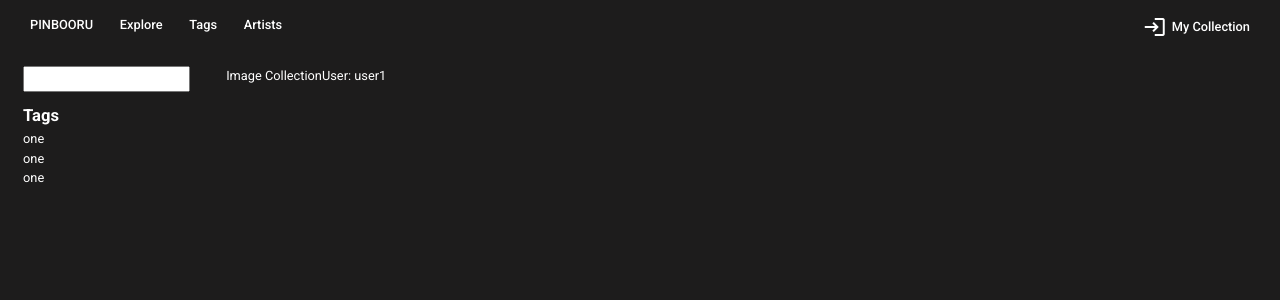
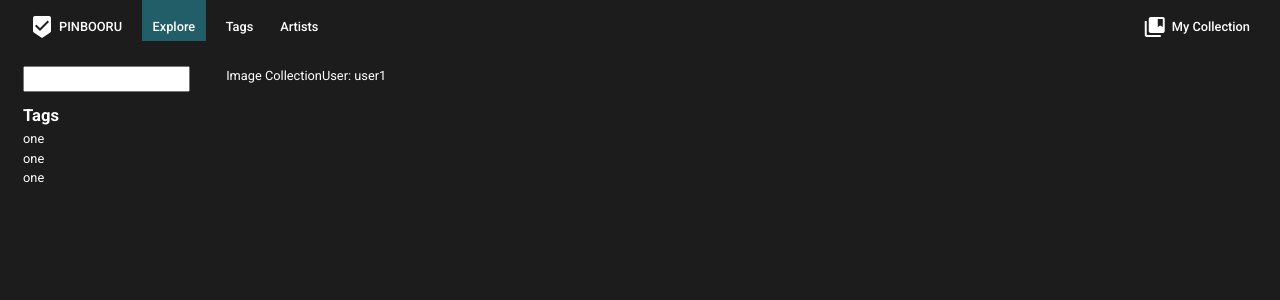
Before and after one commit to paolo-jpl/pinbooru, a React (Vite) app: page / in a window 1280 px wide. Shown: the top 300 px of the page. Built offline with nearby package versions, Linux system fonts and the light colour scheme.

Commit message:
ui indicator for active nav

```diff
--- a/src/App.css
+++ b/src/App.css
@@ -18,6 +18,7 @@
   padding: 1rem 1.8rem;
   display: flex;
   justify-content: space-between;
+  transition: all 0.25s ease-out;
 }
 
   .navbar > div{
@@ -26,7 +27,7 @@
   }
 
   .navbtn{
-    background-color: var(--black-primary);
+    background-color: transparent;
     color: white;
     display: flex;
     align-items: center;
@@ -34,7 +35,18 @@
   }
 
     .navbtn:hover{
-      color: gray;
+      color: var(--text-hover);
+    }
+
+    .navbtn.active{
+      background-color: var(--teal-accent);
+      box-shadow: 0px -20px 0px 0px var(--teal-accent);
+      min-width: 5rem;
+      justify-content: center;
+    }
+
+    .navbtn.navlogo:hover{
+      color: white;
     }
 
 .sidebar{
--- a/src/index.css
+++ b/src/index.css
@@ -13,6 +13,7 @@
 
   --black-primary: #1d1c1c;
   --grey-secondary: #2c2727;
+  --teal-accent: #215e68;
 
   --text-hover: #747aec;
 
--- a/src/minor_components/Navbar.tsx
+++ b/src/minor_components/Navbar.tsx
@@ -1,5 +1,5 @@
 // import { useState } from 'react'
-import { NavLink, Link } from "react-router-dom";
+import { NavLink } from "react-router-dom";
 
 const links = [
   { name: 'Explore', href: '/' },
@@ -15,11 +15,18 @@ export default function Navbar(){
     <nav className="navbar">
       <div>
         <NavLink to={`/`}>
-          <button className="navbtn navlogo">PINBOORU</button>
+          <button className="navbtn navlogo">
+            <span className="material-icons">beenhere</span>
+            PINBOORU
+          </button>
         </NavLink>
         {links.map((link) => {
           return (
-            <NavLink to={link.href} key={link.name}>
+            <NavLink to={link.href} key={link.name}
+              className={({ isActive }) =>
+                isActive ? "navbtn active" : "navbtn"
+              }
+            >
               <button className="navbtn">{link.name}</button>
             </NavLink>
           )
@@ -29,7 +36,7 @@ export default function Navbar(){
         { user ?
           <NavLink to={`${user}/collection`} style={{display: "flex"}}>
             <button className="navbtn">
-              <span className="material-icons">login</span>
+              <span className="material-icons">collections_bookmark</span>
               My Collection
             </button>
           </NavLink>
```
